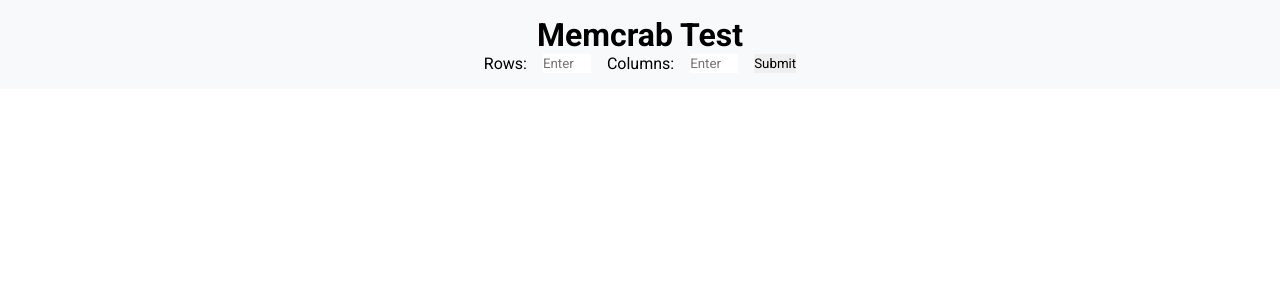
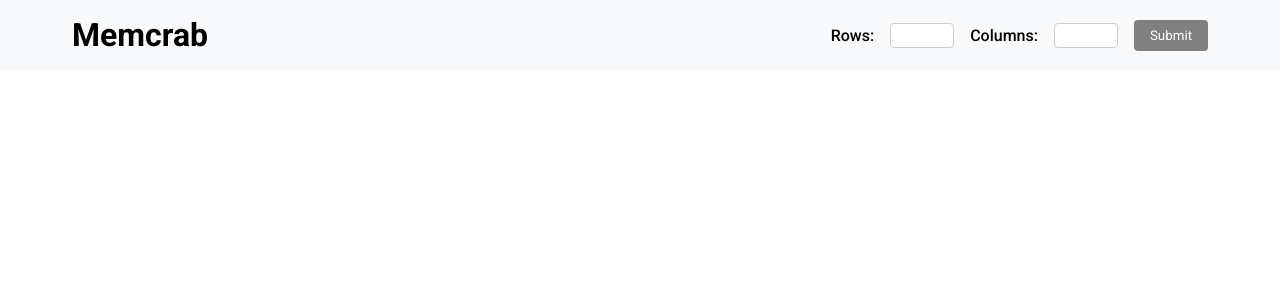
Before and after one commit to NNaumenko83/memcrab-test, a React (Vite) app: page / in a window 1280 px wide. Shown: the top 300 px of the page. Built offline with nearby package versions, Linux system fonts and the light colour scheme.

Commit message:
[Add] implement button component and integrate into form; update header layout

```diff
--- a/src/components/button/button.module.css
+++ b/src/components/button/button.module.css
@@ -0,0 +1,13 @@
+.button {
+	background-color: blue;
+	color: white;
+	border: none;
+	border-radius: 0.25rem;
+	padding: 0.5rem 1rem;
+	cursor: pointer;
+}
+
+.button:disabled {
+	background-color: grey;
+	cursor: not-allowed;
+}
--- a/src/components/button/button.tsx
+++ b/src/components/button/button.tsx
@@ -0,0 +1,19 @@
+import React from 'react'
+import css from './button.module.css'
+
+type Props = {
+    title: string;
+    onClick?: () => void;
+    type?: "button" | "submit" | "reset" | undefined;
+    disabled?: boolean;
+}
+
+const Button = ({ title, onClick, type = "button", disabled }: Props) => {
+    return (
+        <button className={css.button} onClick={onClick} type={type} disabled={disabled}>
+            {title}
+        </button>
+    )
+}
+
+export default Button
--- a/src/components/form/form.module.css
+++ b/src/components/form/form.module.css
@@ -3,4 +3,16 @@
 	gap: 1rem;
 	margin-block: auto;
 	justify-content: center;
+	align-items: center;
 }
+
+.form label {
+	font-weight: 500;
+}
+.form input {
+	width: 4rem;
+	padding: 0.25rem;
+	border: 1px solid #ccc;
+	border-radius: 0.25rem;
+	text-align: center;
+}
--- a/src/components/form/form.tsx
+++ b/src/components/form/form.tsx
@@ -1,6 +1,8 @@
 import { useState } from "react"
 import useTableContext from "../../context/table-context"
 import css from "./form.module.css"
+import Button from "../button/button"
+
 
 const Form = () => {
     const { setRowsQuantity, setColumnsQuantity } = useTableContext()
@@ -24,7 +26,6 @@ const Form = () => {
                 type="number"
                 id="rows"
                 name="rows"
-                placeholder="Enter number of rows"
                 value={localRows}
                 onChange={(e) => setLocalRows(Math.min(100, Math.max(0, Number(e.target.value))))}
                 min={0}
@@ -37,7 +38,6 @@ const Form = () => {
                 type="number"
                 id="columns"
                 name="columns"
-                placeholder="Enter number of columns"
                 value={localColumns}
                 onChange={(e) => setLocalColumns(Math.min(100, Math.max(0, Number(e.target.value))))}
                 min={0}
@@ -45,7 +45,7 @@ const Form = () => {
                 step={1}
             />
 
-            <button type="submit">Submit</button>
+            <Button title="Submit" type="submit" disabled={!localRows || !localColumns} />
         </form>
     )
 }
--- a/src/components/header/header.module.css
+++ b/src/components/header/header.module.css
@@ -8,3 +8,9 @@
 	font-weight: bold;
 	text-align: center;
 }
+
+.header__content {
+	display: flex;
+	justify-content: space-between;
+	align-items: center;
+}
--- a/src/components/header/header.tsx
+++ b/src/components/header/header.tsx
@@ -7,8 +7,11 @@ const Header = () => {
     return (
         <header className={css.header}>
             <Container>
-                <h1>Memcrab Test</h1>
-                <Form />
+                <div className={css.header__content}>
+                    <h1>Memcrab</h1>
+                    <Form />
+                </div>
+
             </Container>
         </header>
     )
```
